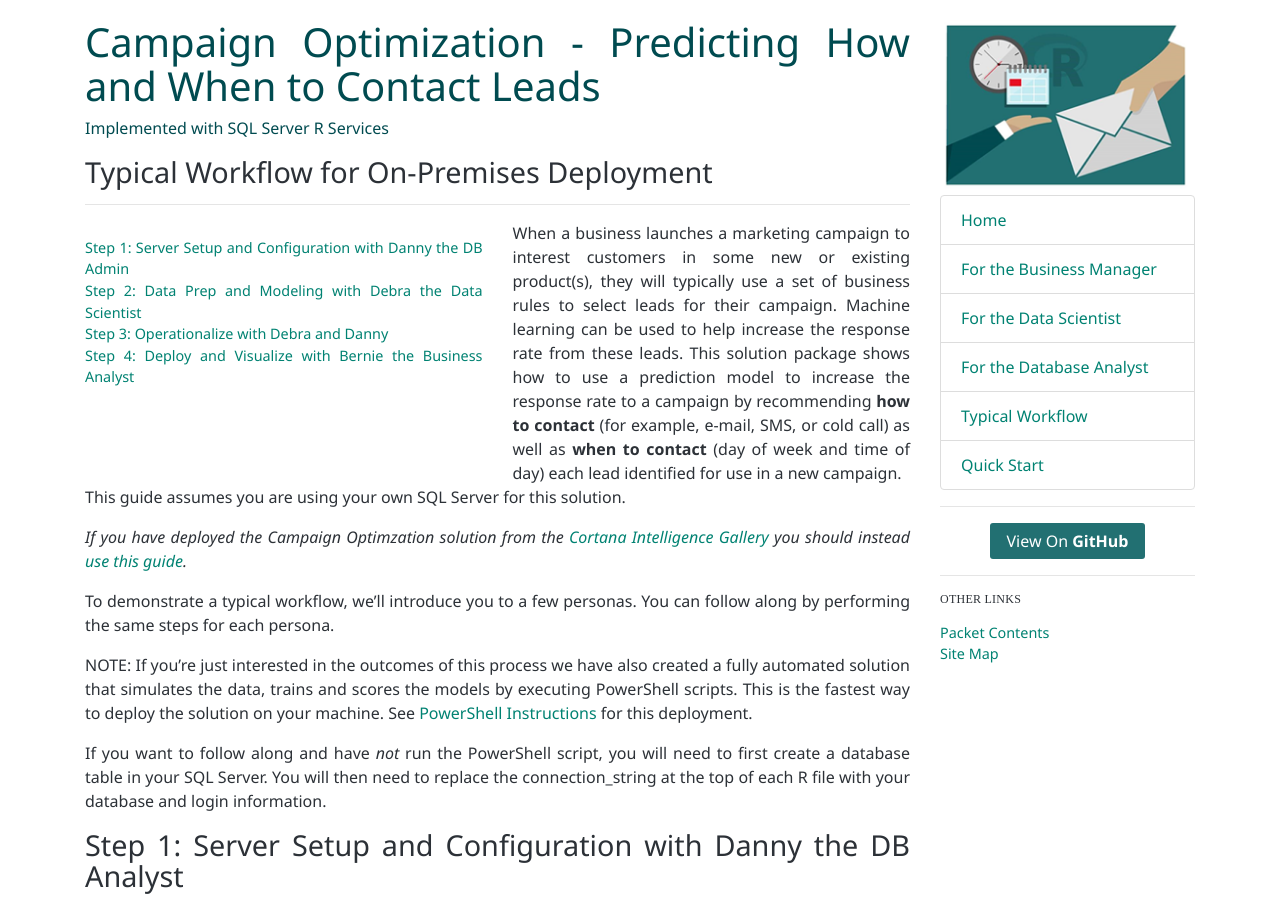
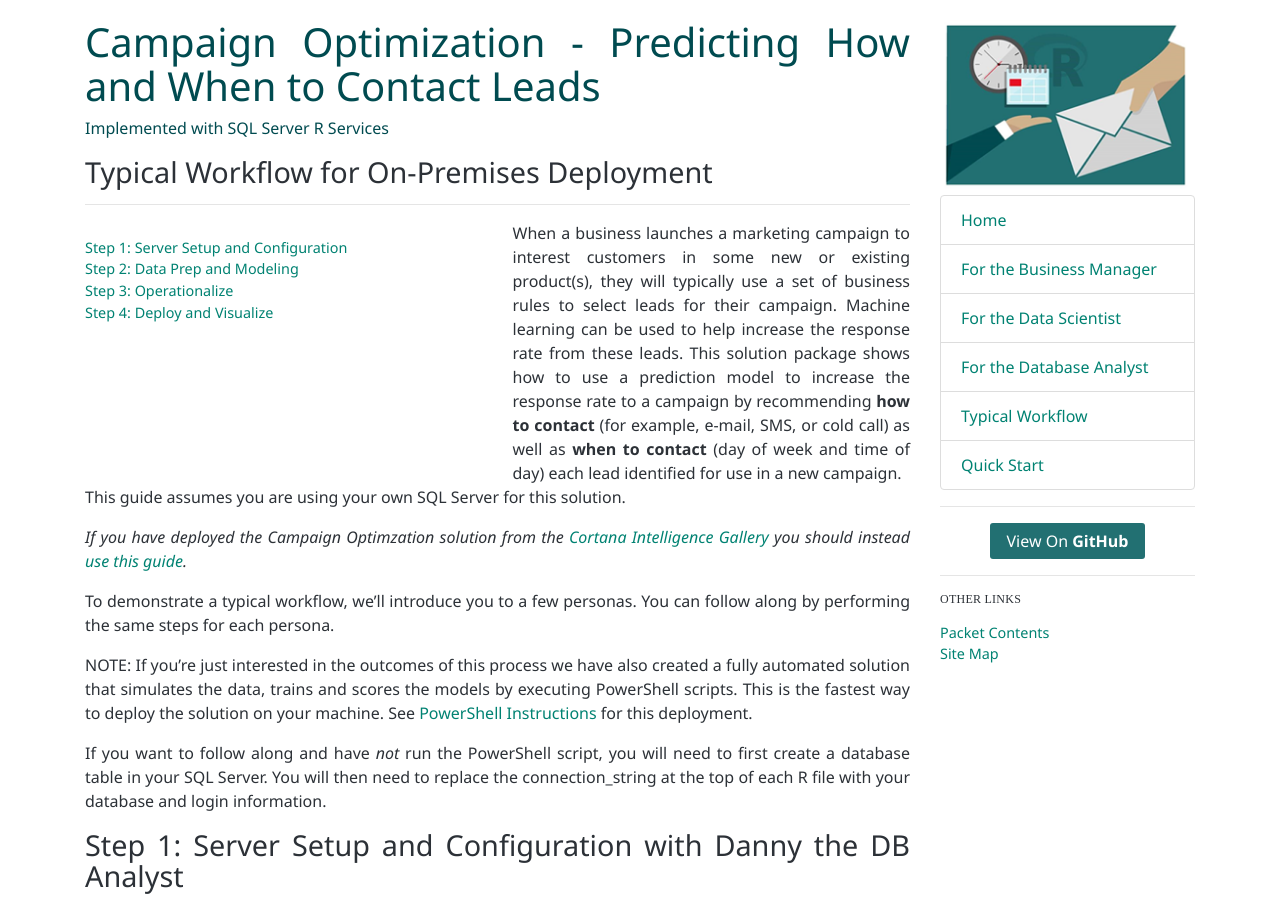
Before and after one commit to microsoft/r-server-campaign-optimization, a Jekyll site: the page built from Typical_Workflow.md, in a window 1280 px wide and 900 px high. Built offline with Jekyll 4.4.1, drawn with Linux system fonts in a browser that asks for light colours.

Commit message:
shorten TOC text

```diff
--- a/Typical_Workflow.md
+++ b/Typical_Workflow.md
@@ -10,10 +10,10 @@ title: Typical Workflow for for On-Premises Deployment
 <div class="row">
     <div class="col-md-6">
         <div class="toc">
-        <li><a href="#step1">Step 1: Server Setup and Configuration with Danny the DB Admin</a></li>
-        <li><a href="#step2">Step 2: Data Prep and Modeling with Debra the Data Scientist</a></li>
-        <li><a href="#step3">Step 3: Operationalize with Debra and Danny</a></li>
-        <li><a href="#step4">Step 4: Deploy and Visualize with Bernie the Business Analyst </a></li>
+        <li><a href="#step1">Step 1: Server Setup and Configuration</a></li>
+        <li><a href="#step2">Step 2: Data Prep and Modeling</a></li>
+        <li><a href="#step3">Step 3: Operationalize</a></li>
+        <li><a href="#step4">Step 4: Deploy and Visualize</a></li>
         </div>
     </div>
 
```
Also changed, not shown: CIG_Workflow.md (+4 -4 lines).
